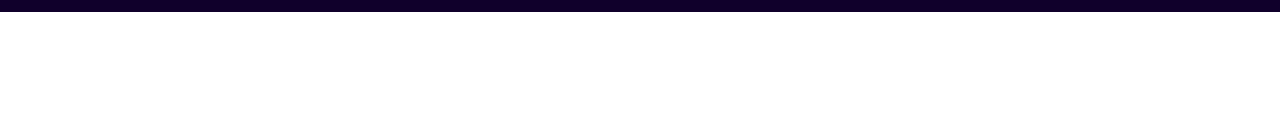
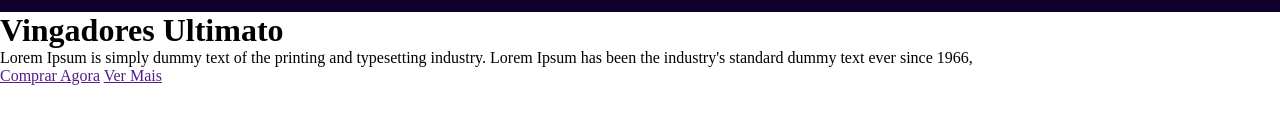
Before and after one commit to Evelyndvz/SpaceCine_LIMA, a plain HTML site: page index.html in a window 1280 px wide. Shown: the part 318-442 px from the top of the page. Drawn offline with Linux system fonts and the light colour scheme.

Commit message:
feat: Add main section in index.html

```diff
--- a/index.html
+++ b/index.html
@@ -36,7 +36,15 @@
             <a href="" class="btnLogin">Login</a>
         </nav>
 
+        <!-- Main -->
     </header>
-
+    <main>
+        <h1>Vingadores Ultimato</h1>
+        <p>Lorem Ipsum is simply dummy text of the printing and typesetting industry. Lorem Ipsum has been the industry's standard dummy text ever since 1966,</p>
+        <nav>
+            <a href="">Comprar Agora</a>
+            <a href="">Ver Mais</a>
+        </nav>
+    </main>
 </body>
 </html>
```
Also changed, not shown: 2 other files.
